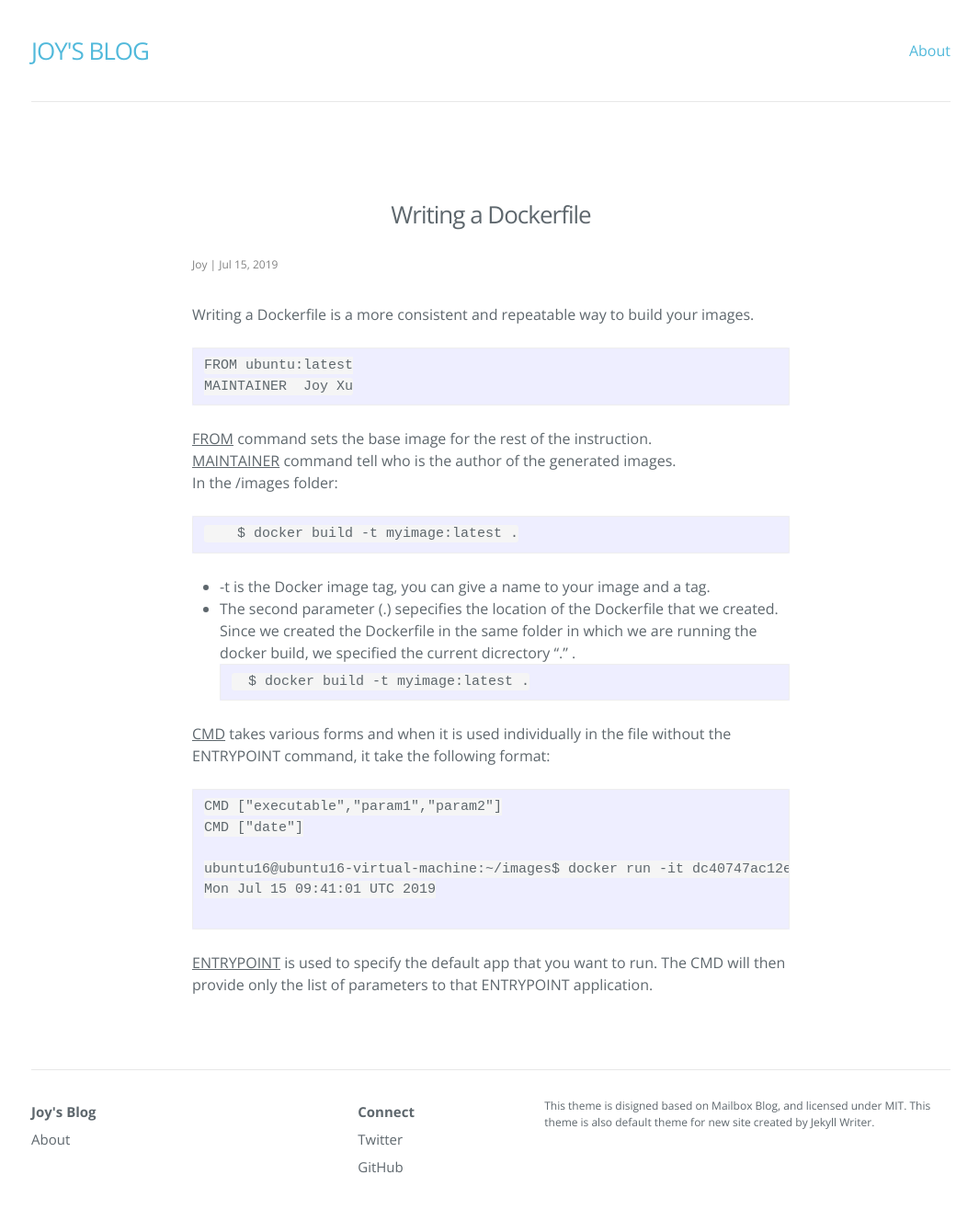
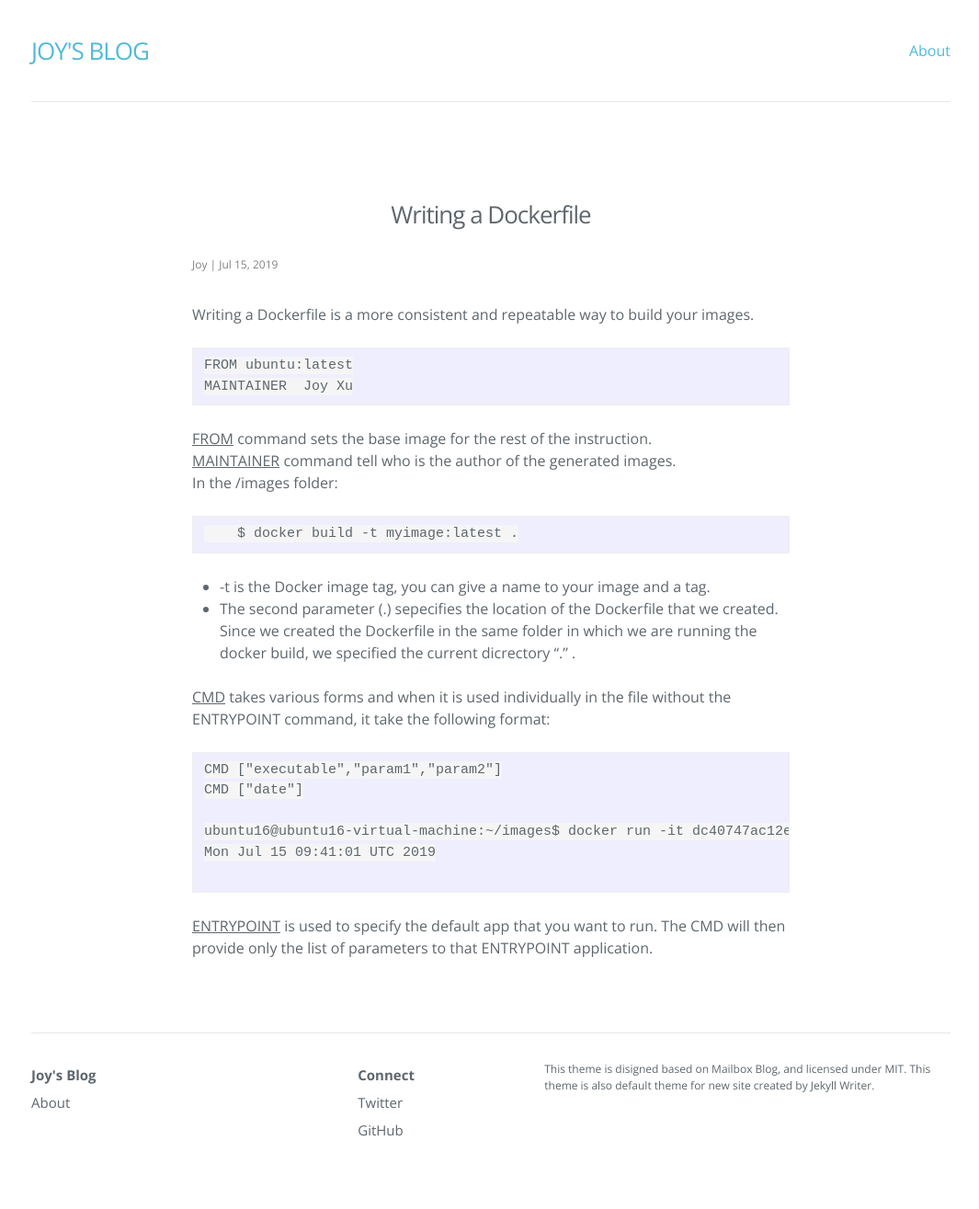
Before and after one commit to joystitch/joystitch.github.io, a Jekyll site: the page built from _posts/2019-07-15-Writing a Dockerfile.md, in a window 1280 px wide and 1352 px high. Shown: the top 1315 px of the window at 92% size, without its empty margins (106-1171 px from the left). Built offline with Jekyll 4.4.1, drawn with Linux system fonts in a browser that asks for light colours; nearby versions of some CDN libraries.

Commit message:
Update 2019-07-15-Writing a Dockerfile.md

````diff
--- a/_posts/2019-07-15-Writing a Dockerfile.md
+++ b/_posts/2019-07-15-Writing a Dockerfile.md
@@ -18,9 +18,6 @@ In the /images folder:
 ```
 * -t is the Docker image tag, you can give a name to your image and a tag.
 * The second parameter (.) sepecifies the location of the Dockerfile that we created. Since we created the Dockerfile in the same folder in which we are running the docker build, we specified the current dicrectory "." .
-```
-    $ docker build -t myimage:latest .
-```
 
 <u>CMD</u> takes various forms and when it is used individually in the file without the ENTRYPOINT command, it take the following format:
 ```
````
